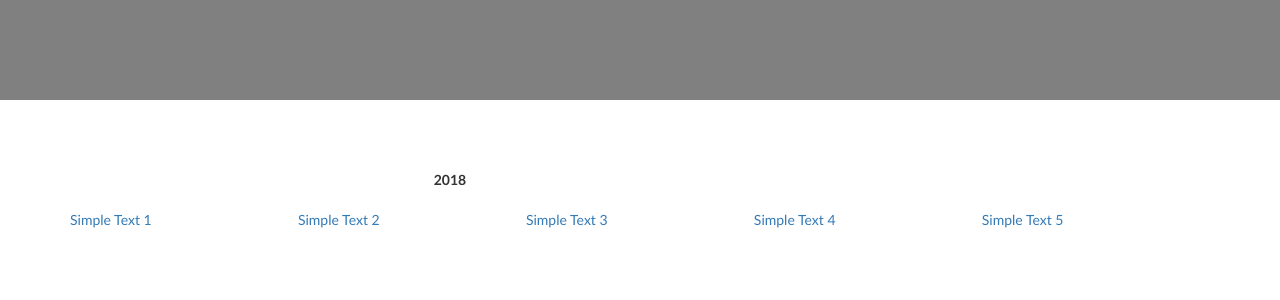
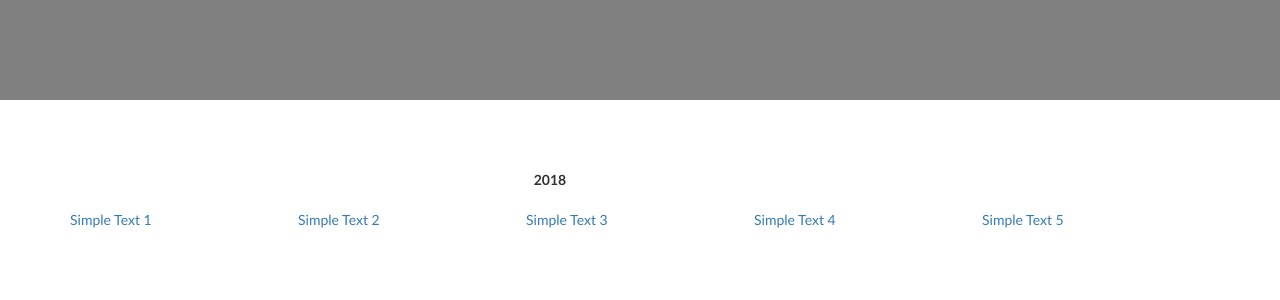
Before and after one commit to njxjtu/njxjtu.github.io, a Jekyll site: the page things2.html, which Jekyll copies as it is, in a window 1280 px wide. Shown: the top 300 px of the page. Built offline with Jekyll 4.4.1, drawn with Linux system fonts in a browser that asks for light colours; nearby versions of some CDN libraries.

Commit message:
Update things2.html

```diff
--- a/things2.html
+++ b/things2.html
@@ -19,7 +19,7 @@
 <div class="container">
 <table style="width:100%">
   <tr>
-    <th colspan="5" style="padding: 20px 400px 20px 20px"><center>2018</center></th>
+    <th colspan="5" style="padding: 20px 200px 20px 20px"><center>2018</center></th>
   </tr>
   <tr>
     <td><a href="test.txt" >Simple Text 1</a></td>
```
